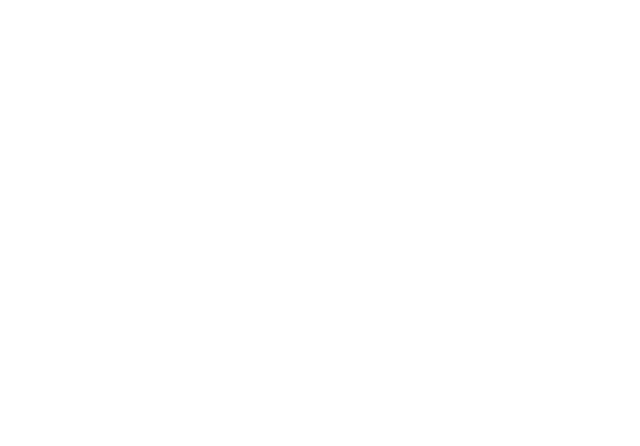
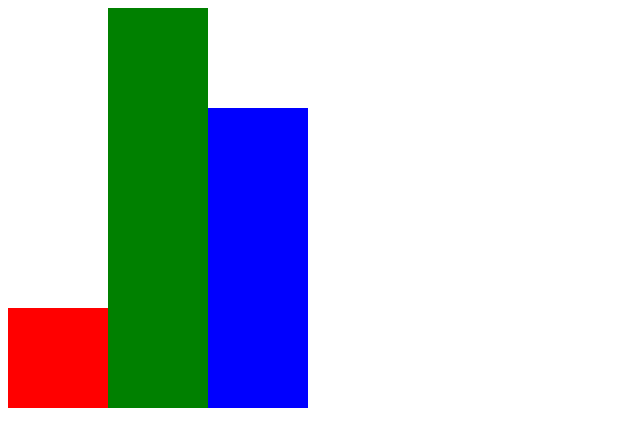
Before and after one commit to amaliebernes/kodeloftet-barometer, a website: page result.html in a window 1280 px wide. Shown: the whole page, without its empty margins (0-640 px from the left). Drawn offline with Linux system fonts and the light colour scheme.

Commit message:
add initial html and styling

```diff
--- a/result.css
+++ b/result.css
@@ -0,0 +1,20 @@
+.container {
+    display: flex;
+    align-items: end;
+}
+
+.coulumn {
+    width: 100px;
+}
+
+#choice-a {
+    background-color: red;
+}
+
+#choice-b {
+    background-color: green;
+}
+
+#choice-c {
+    background-color: blue;
+}
--- a/result.html
+++ b/result.html
@@ -7,5 +7,17 @@
     <link rel="stylesheet" href="result.css" />
     <script type="module" src="result.js"></script>
   </head>
-  <body></body>
+  <body>
+
+    <!-- Main Graph Container -->
+    <div class="container">
+      <!-- Result A -->
+      <div style="height: 100px;" id="choice-a" class="coulumn"></div>
+      <!-- Result B -->
+      <div style="height: 400px;" id="choice-b" class="coulumn"></div>
+      <!-- Result C -->
+      <div style="height: 300px;" id="choice-c" class="coulumn"></div>
+    </div>
+
+  </body>
 </html>
```
